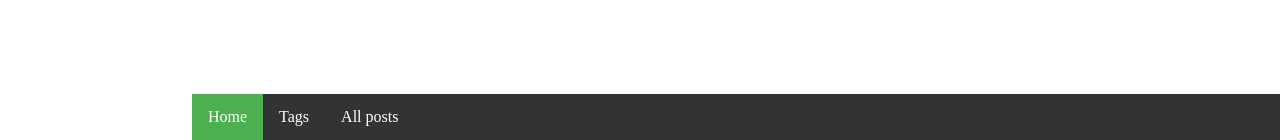
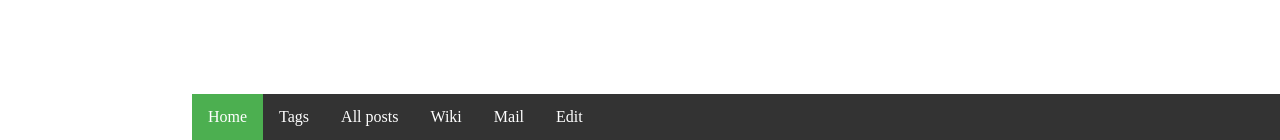
Before and after one commit to takasimiz/bak-github.io, a Jekyll site: the page built from index.html, in a window 1280 px wide. Shown: the part 760-900 px from the top of the page. Built offline with Jekyll 4.4.1, drawn with Linux system fonts in a browser that asks for light colours.

Commit message:
Update default.html

```diff
--- a/_layouts/default.html
+++ b/_layouts/default.html
@@ -12,9 +12,9 @@
   <li><a class="active" href="/">Home</a></li>
   <li><a href="/post/tags">Tags</a></li>
   <li><a href="/post">All posts</a></li>
-  <li style="float:right"><a href="https://github.com/STakashimizu/EEM/wiki">Wiki</a></li>
-  <li style="float:right"><a href="mailto:kor19952006@gmail.com">Mail</a></li>
-  <li style="float:right"><a href="https://github.com/STakashimizu/STakashimizu.github.io/tree/master/_posts">Edit</a></li>
+  <li ><a href="https://github.com/STakashimizu/EEM/wiki">Wiki</a></li>
+  <li style="float:center"><a href="mailto:kor19952006@gmail.com">Mail</a></li>
+  <li style="float:center"><a href="https://github.com/STakashimizu/STakashimizu.github.io/tree/master/_posts">Edit</a></li>
 </ul>
 </bar>
 
```
